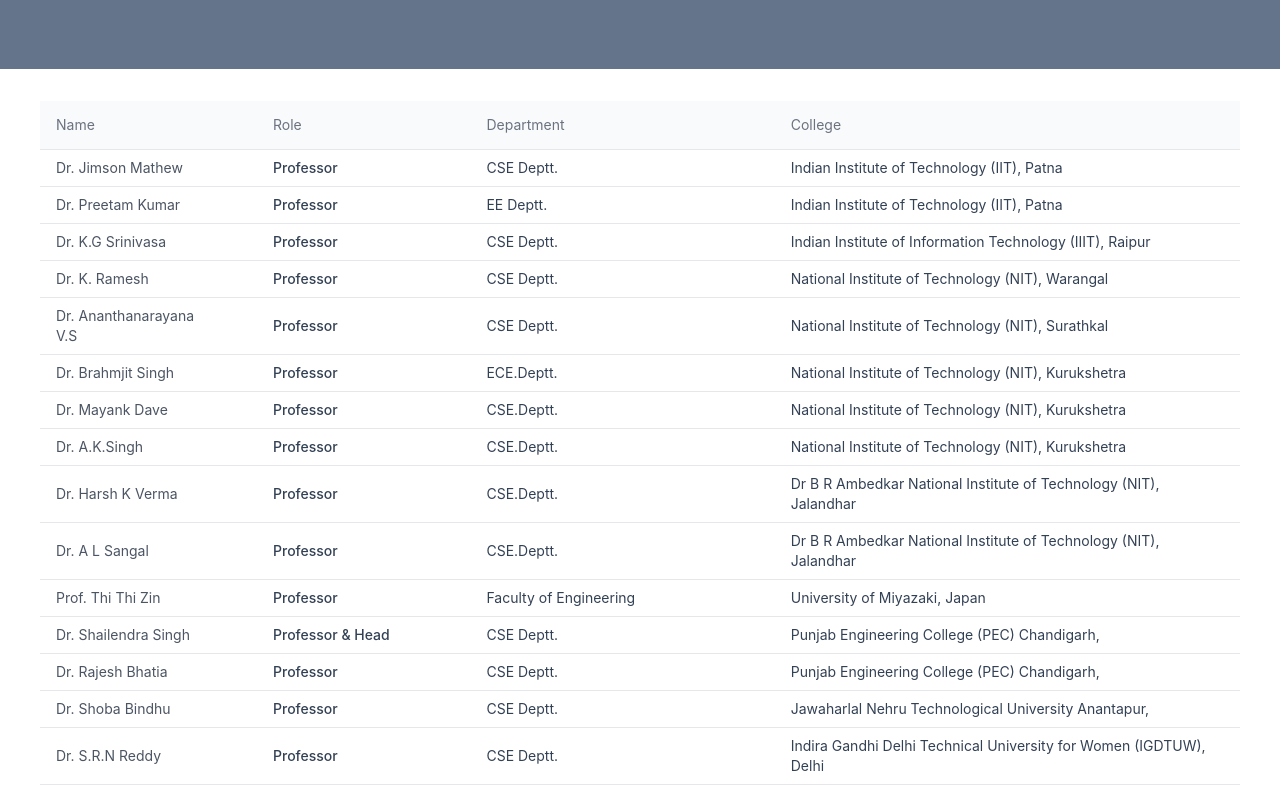
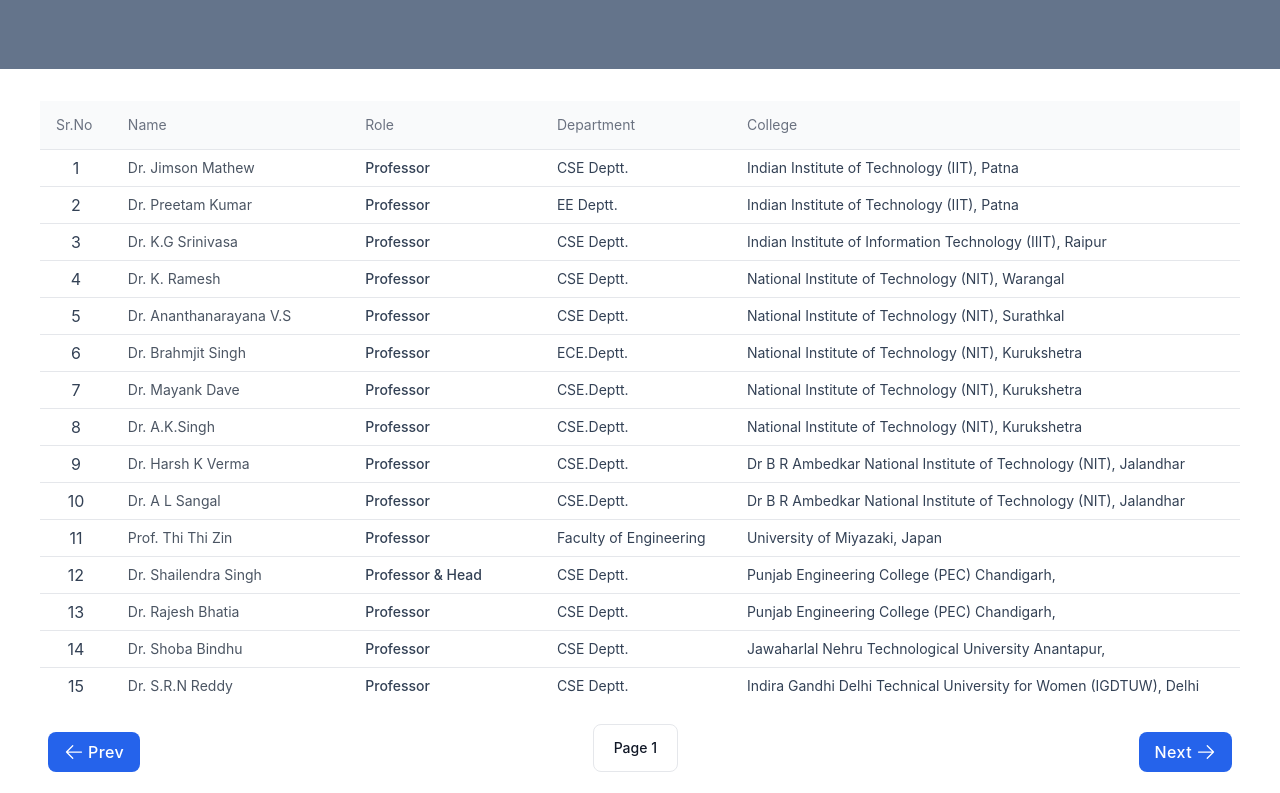
Before and after one commit to Ashish-Sinha-programmer-202070/ICICAI_2023, a React (Vite) app: page /advisory-committee in a window 1280 px wide. Shown: the part 227-1020 px from the top of the page. Built offline with nearby package versions, Linux system fonts and the light colour scheme.

Commit message:
added pagination in committee section

```diff
--- a/src/pages/committee/ComLayout.jsx
+++ b/src/pages/committee/ComLayout.jsx
@@ -7,20 +7,23 @@
 import { professorLogo } from "../../utils/GraphicContent";
 
 const Table = ({ data }) => {
+  const numRows = 15;
+  const [page, setPage] = useState(0);
+
   return (
-    <div className="overflow-x-scroll">
+    <div className="overflow-x-auto">
       <table className="min-w-full divide-y table-fixed divide-gray-200 ">
-        {/* <colgroup>
-          <col span="1" style="width: 20%;" />
-          <col span="1" style="width: 20%;" />
-          <col span="1" style="width: 30%;" />
-          <col span="1" style="width: 30%;" />
-        </colgroup> */}
         <thead className="bg-gray-50 800 ">
           <tr>
             <th
               scope="col"
-              className="py-3.5 px-4 text-sm font-normal text-left  ight text-gray-500 400"
+              className="py-3.5 px-4 text-sm font-normal text-left text-gray-500 400"
+            >
+              <span>Sr.No</span>
+            </th>
+            <th
+              scope="col"
+              className="py-3.5 px-4 text-sm font-normal text-left text-gray-500 400"
             >
               <span>Name</span>
             </th>
@@ -48,13 +51,13 @@
           </tr>
         </thead>
         <tbody className="bg-white divide-y divide-gray-200">
-          {data.members.map((mem, idx) => {
+          {data.members
+            .slice(page * numRows, page * numRows + numRows)
+            .map((mem, idx) => {
               return (
-              <tr>
-                <td
-                  key={idx}
-                  className="px-4 py-2 max-w-2/12 text-sm font-medium"
-                >
+                <tr key={idx}>
+                  <td className="text-center">{page * numRows + (idx + 1)}</td>
+                  <td className="px-4 py-2 max-w-2/12 text-sm font-medium">
                     <div>
                       <p className="text-sm font-normal text-gray-600">
                         {mem.name}
@@ -75,6 +78,63 @@
             })}
         </tbody>
       </table>
+      <div className="text-black flex justify-between mt-5">
+        <button
+          disabled={page <= 0}
+          onClick={() => {
+            setPage((pg) => pg - 1);
+          }}
+          className={`${
+            page <= 0 ? "cursor-not-allowed" : ""
+          } flex gap-1 items-center px-4 m-2 py-2 font-medium tracking-wide text-white capitalize transition-colors duration-300 transform bg-blue-600 rounded-lg hover:bg-blue-500 focus:outline-none focus:ring focus:ring-blue-300 focus:ring-opacity-80`}
+        >
+          <svg
+            xmlns="http://www.w3.org/2000/svg"
+            fill="none"
+            viewBox="0 0 24 24"
+            strokeWidth={1.5}
+            stroke="currentColor"
+            className="w-5 h-5"
+          >
+            <path
+              strokeLinecap="round"
+              strokeLinejoin="round"
+              d="M10.5 19.5L3 12m0 0l7.5-7.5M3 12h18"
+            />
+          </svg>
+          <span>Prev</span>
+        </button>
+        <p className="text-gray-900 bg-white hover:bg-gray-100 border border-gray-200 focus:ring-4 focus:outline-none focus:ring-gray-100 font-medium rounded-lg text-sm px-5 py-2 text-center inline-flex items-center  mr-2 mb-2">
+          Page {page + 1}
+        </p>
+        <button
+          disabled={data?.members?.length <= page * numRows + numRows}
+          onClick={() => {
+            setPage((pg) => pg + 1);
+          }}
+          className={`${
+            data?.members?.length <= page * numRows + numRows
+              ? "cursor-not-allowed"
+              : ""
+          } flex gap-1 items-center px-4 m-2 py-2 font-medium tracking-wide text-white capitalize transition-colors duration-300 transform bg-blue-600 rounded-lg hover:bg-blue-500 focus:outline-none focus:ring focus:ring-blue-300 focus:ring-opacity-80`}
+        >
+          <span>Next</span>
+          <svg
+            xmlns="http://www.w3.org/2000/svg"
+            fill="none"
+            viewBox="0 0 24 24"
+            strokeWidth={1.5}
+            stroke="currentColor"
+            className="w-5 h-5"
+          >
+            <path
+              strokeLinecap="round"
+              strokeLinejoin="round"
+              d="M13.5 4.5L21 12m0 0l-7.5 7.5M21 12H3"
+            />
+          </svg>
+        </button>
+      </div>
     </div>
   );
 };
```
Lines whose indentation alone changed are shown as unchanged.
